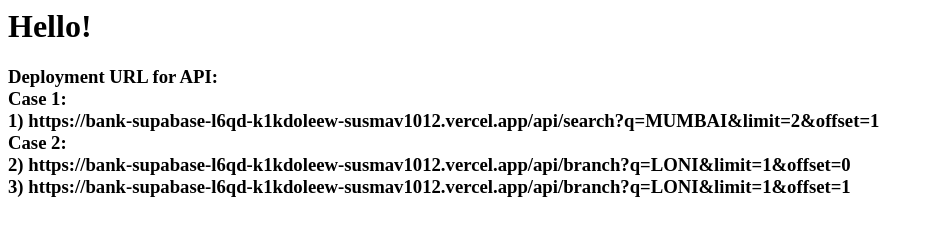
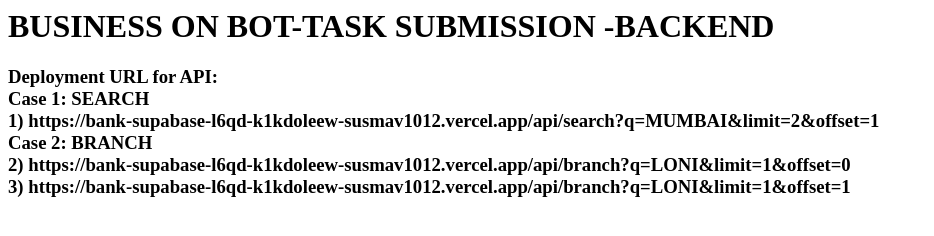
Before and after one commit to susmav1012/backend-supabase, a website: page index.html in a window 1280 px wide. Shown: the whole page, without its empty margins (0-934 px from the left). Drawn offline with Linux system fonts and the light colour scheme.

Commit message:
Update index.html

```diff
--- a/index.html
+++ b/index.html
@@ -1,9 +1,9 @@
 <html>
-<h1> Hello! </h1>
+<h1> BUSINESS ON BOT-TASK SUBMISSION -BACKEND </h1>
   <h3>Deployment URL for API: <br>
-Case 1:<br>
+Case 1: SEARCH<br>
 1) https://bank-supabase-l6qd-k1kdoleew-susmav1012.vercel.app/api/search?q=MUMBAI&limit=2&offset=1<br>
-Case 2:<br>
+Case 2: BRANCH<br>
 2) https://bank-supabase-l6qd-k1kdoleew-susmav1012.vercel.app/api/branch?q=LONI&limit=1&offset=0 <br>
 3) https://bank-supabase-l6qd-k1kdoleew-susmav1012.vercel.app/api/branch?q=LONI&limit=1&offset=1 <br>
   </h3>
```
